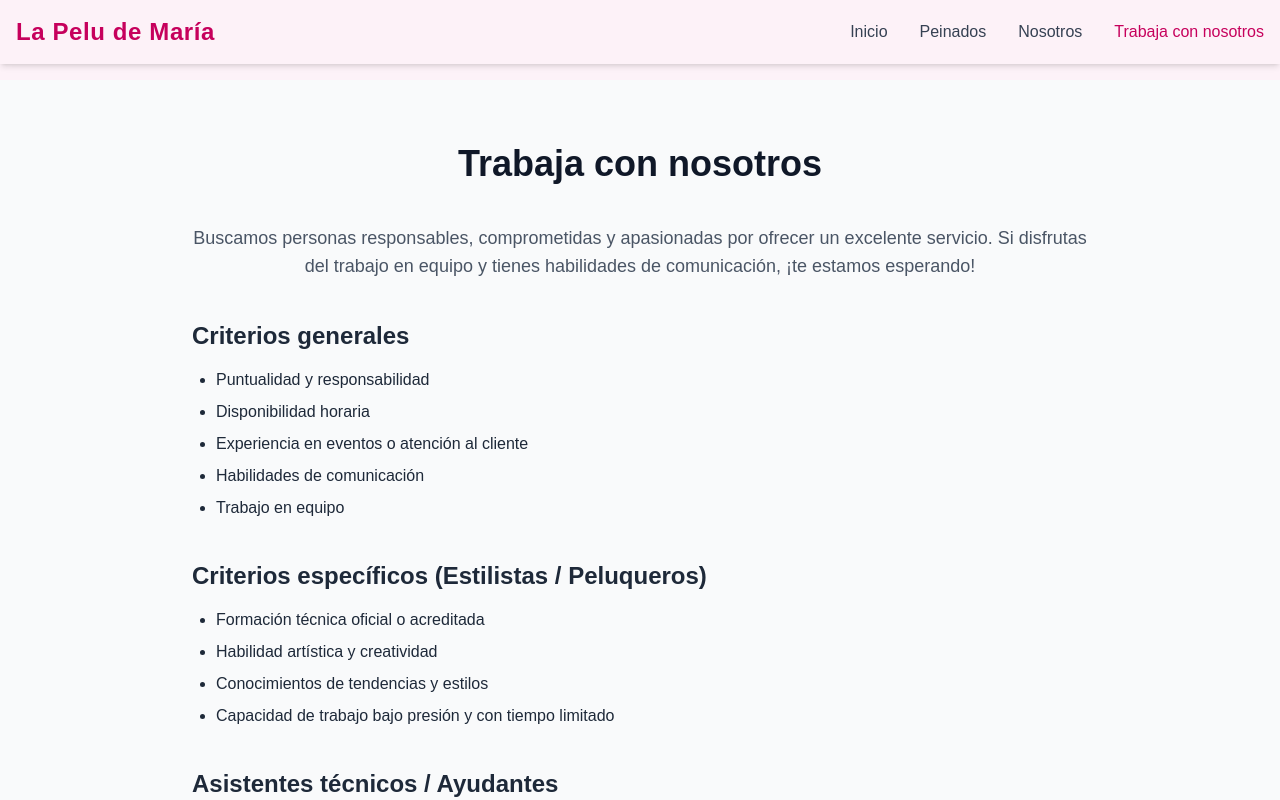
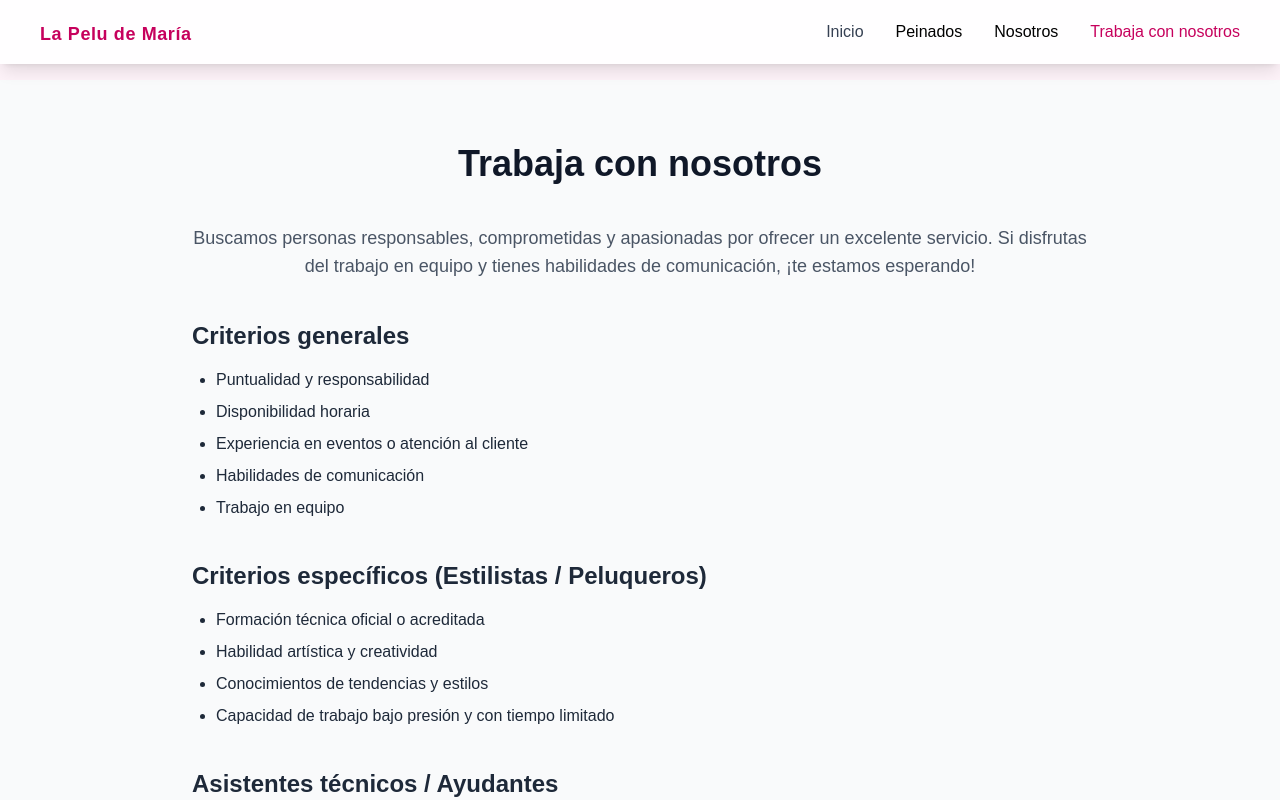
Before and after one commit to AdrianGonzalo/EventoBlog, a Next.js app in the folder web/: page /trabaja in a window 1280 px wide. Shown: the top 800 px of the page. Built offline with nearby package versions, Linux system fonts and the light colour scheme.

Commit message:
fix navbar

```diff
--- a/web/src/app/components/Navbar.jsx
+++ b/web/src/app/components/Navbar.jsx
@@ -3,7 +3,7 @@
 import Link from "next/link";
 import { usePathname } from "next/navigation";
 import { useEffect, useRef, useState } from "react";
-import { Menu, X } from "lucide-react"; // 👈 iconos del menú hamburguesa
+import { Menu, X } from "lucide-react";
 
 export default function Navbar() {
   const pathname = usePathname();
@@ -46,11 +46,11 @@ export default function Navbar() {
   const handleLinkClick = () => setMenuOpen(false);
 
   return (
-    <header className="fixed top-0 left-0 w-full bg-pink-50/90 backdrop-blur-md shadow-md z-50">
-      <nav className="flex justify-between items-center p-4 max-w-7xl mx-auto">
+    <header className="fixed top-0 left-0 w-full bg-white/90 backdrop-blur-md shadow-lg z-50">
+      <nav className="flex justify-between items-center p-4 max-w-7xl mx-auto px-10">
         {/* Logo */}
         <div className="text-2xl font-extrabold text-pink-700 tracking-wide hover:text-pink-600 transition-colors">
-          <Link href="/" onClick={handleLinkClick}>
+          <Link href="/" className="text-lg" onClick={handleLinkClick}>
             La Pelu de María
           </Link>
         </div>
@@ -67,7 +67,7 @@ export default function Navbar() {
         <div
           className={`${
             isMobile
-              ? `absolute top-full left-0 w-full bg-pink-50/95 backdrop-blur-md shadow-md flex flex-col items-center gap-6 py-6 text-lg transition-all duration-300 ${
+              ? `absolute top-full left-0 w-full bg-white flex flex-col items-center gap-4 py-6 text-lg shadow-md border-t border-pink-100 transition-all duration-300 ${
                   menuOpen
                     ? "opacity-100 translate-y-0"
                     : "opacity-0 -translate-y-5 pointer-events-none"
@@ -90,13 +90,13 @@ export default function Navbar() {
           {/* Peinados */}
           <div
             ref={dropdownRef}
-            className={`relative group select-none ${
+            className={`relative group select-none flex flex-col items-center ${
               isMobile ? "cursor-pointer" : "cursor-default"
             }`}
           >
             <span
               onClick={toggleDropdown}
-              className={`relative font-medium ${
+              className={`relative font-medium text-black ${
                 pathname.startsWith("/peinados")
                   ? "text-pink-700"
                   : "hover:text-pink-700"
@@ -107,30 +107,31 @@ export default function Navbar() {
 
             {/* Dropdown */}
             <div
-              className={`absolute ${
+              className={`${
                 isMobile
-                  ? "left-1/2 -translate-x-1/2 top-8"
-                  : "left-1/2 -translate-x-1/2 top-8"
-              } mt-2 w-28 bg-pink-50/90 border border-pink-100 border-t-0 shadow-lg overflow-hidden transform transition-all duration-200 ease-out origin-top
-                ${
-                  isMobile
-                    ? openDropdown
-                      ? "scale-100 opacity-100 pointer-events-auto"
-                      : "scale-95 opacity-0 pointer-events-none"
-                    : "group-hover:scale-100 group-hover:opacity-100 group-hover:pointer-events-auto scale-95 opacity-0 pointer-events-none"
-                }`}
+                  ? `flex flex-col w-full  mt-2 rounded-lg overflow-hidden transition-all duration-300 ease-out ${
+                      openDropdown
+                        ? "max-h-40 opacity-100 pointer-events-auto"
+                        : "max-h-0 opacity-0 pointer-events-none"
+                    }`
+                  : `absolute left-1/2 -translate-x-1/2 top-8 mt-2 w-36 bg-white border border-pink-100 shadow-md rounded-lg overflow-hidden transform transition-all duration-200 ease-out origin-top ${
+                      openDropdown
+                        ? "scale-100 opacity-100 pointer-events-auto"
+                        : "scale-95 opacity-0 pointer-events-none"
+                    }`
+              }`}
             >
               <Link
                 href="/peinados/novias"
                 onClick={handleOptionClick}
-                className="block px-5 py-3 text-gray-700 hover:bg-pink-100 hover:text-pink-700 transition-colors text-center"
+                className="block px-5 py-3 text-black hover:bg-pink-100 hover:text-pink-700 transition-colors text-center"
               >
                 Novias
               </Link>
               <Link
                 href="/peinados/madrinas"
                 onClick={handleOptionClick}
-                className="block px-5 py-3 text-gray-700 hover:bg-pink-100 hover:text-pink-700 transition-colors text-center"
+                className="block px-5 py-3 text-black hover:bg-pink-100 hover:text-pink-700 transition-colors text-center"
               >
                 Madrinas
               </Link>
@@ -141,7 +142,7 @@ export default function Navbar() {
           <Link
             href="/nosotros"
             onClick={handleLinkClick}
-            className={`relative group ${
+            className={`relative group text-black ${
               pathname === "/nosotros" ? "text-pink-700" : "hover:text-pink-700"
             }`}
           >
@@ -149,11 +150,11 @@ export default function Navbar() {
             <span className="absolute bottom-0 left-0 w-0 h-[2px] bg-pink-600 transition-all group-hover:w-full"></span>
           </Link>
 
-          {/* ✅ Nuevo: Trabaja con nosotros */}
+          {/* Trabaja con nosotros */}
           <Link
             href="/trabaja"
             onClick={handleLinkClick}
-            className={`relative group ${
+            className={`relative group text-black ${
               pathname === "/trabaja" ? "text-pink-700" : "hover:text-pink-700"
             }`}
           >
```
